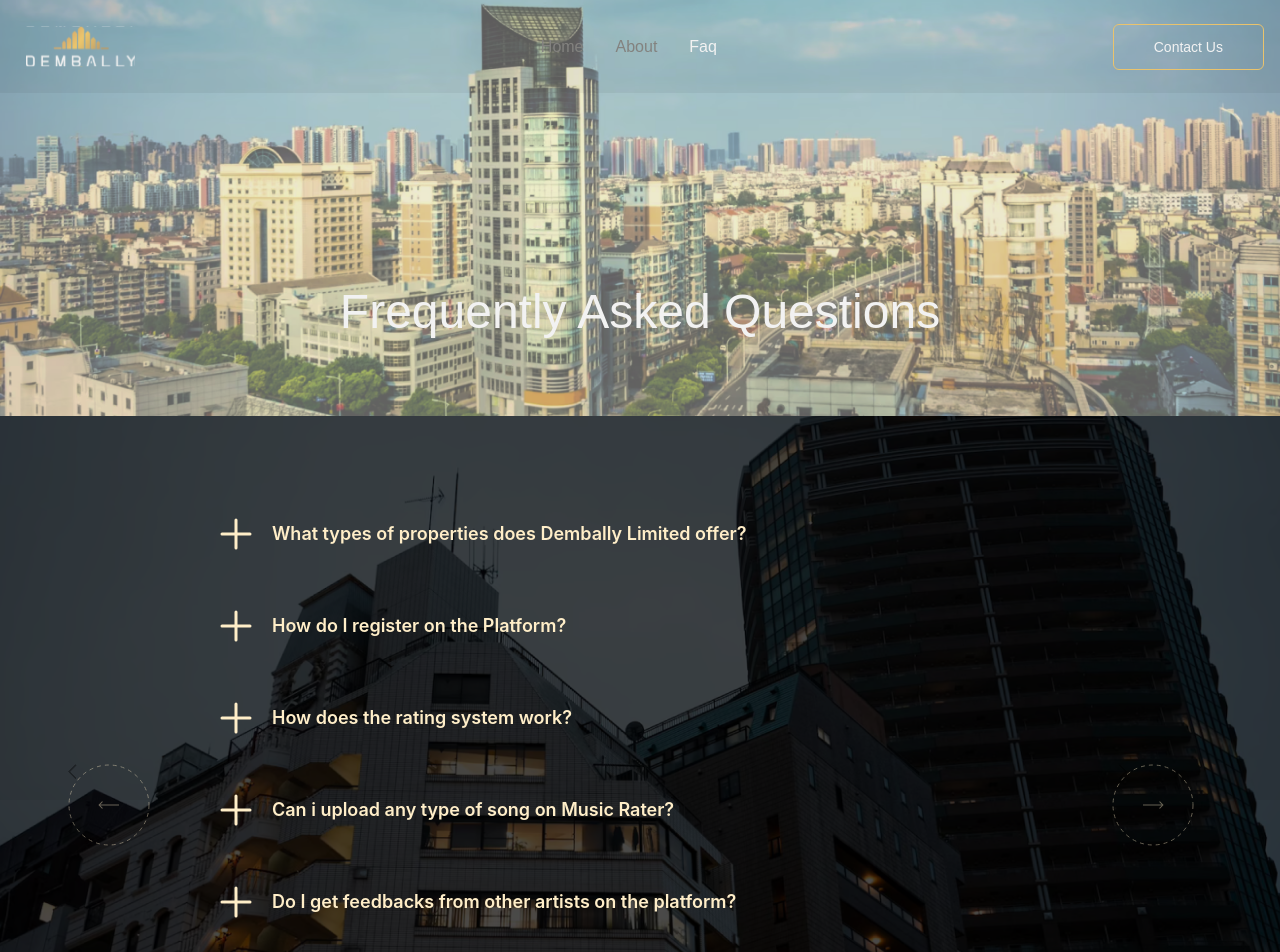
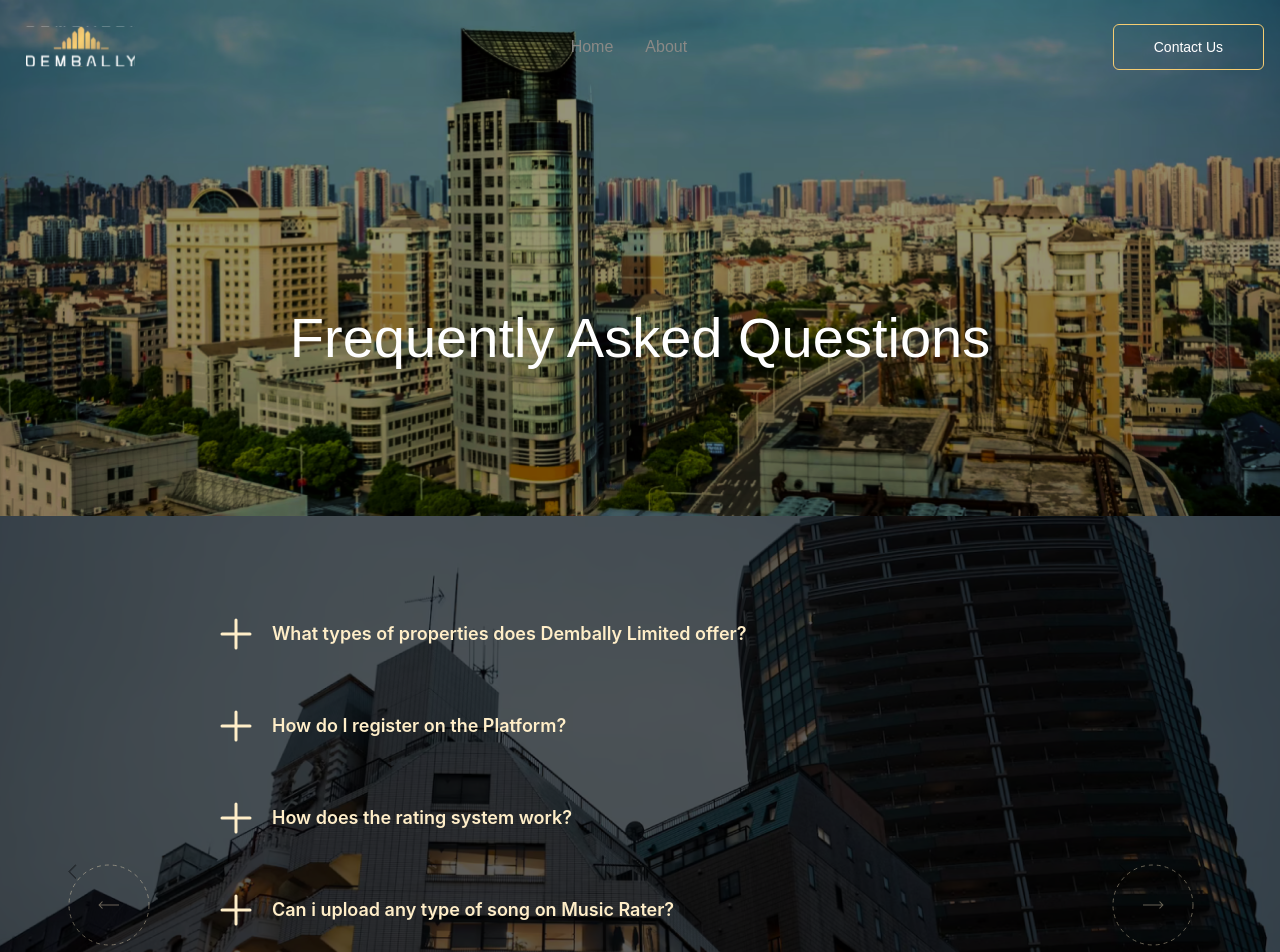
Before and after one commit to geraldkachi/dembally, a React (Vite) app: page /faq in a window 1280 px wide. Shown: the top 952 px of the page. Built offline with nearby package versions, Linux system fonts and the light colour scheme; a web font is replaced by a local one.

Commit message:
latest new for contacts

```diff
--- a/src/components/navbar/Navbar.tsx
+++ b/src/components/navbar/Navbar.tsx
@@ -14,20 +14,20 @@ const Navbar = ({ scrollToSection }: Props) => {
     return (
         // <div className=' sm:fixed top-0 w-full z-50 border-b-2 border-white'>
             <div className="">
-            <div className="bg-transparent  max-w-7xl  flex flex-wrap items-center justify-between mx-auto p-4">
+            <div className="bg-transparent  max-w-7xl  flex items-center justify-between mx-auto p-4">
                 <Link to="/" className="flex items-center">
                     <Logonav />
                 </Link>
 
 
                 <div className="justify-between items-center flex text-[#8A8986]">
-                    <Link to="/" className={`${window.location.pathname === '/' && 'hiden text-white'} mx-4`}>Home</Link>
-                    <Link to="/about" className={`${window.location.pathname === '/about' && 'hiden text-white'} mx-4`}>About</Link>
-                    <Link to="/faq" className={`${window.location.pathname === '/faq' && 'hiden text-white'} mx-4`}>Faq</Link>
+                    <Link to="/" className={`${window.location.pathname === '/' && 'hidden text-white'} mx-4`}>Home</Link>
+                    <Link to="/about" className={`${window.location.pathname === '/about' && 'hidden text-white'} mx-4`}>About</Link>
+                    <Link to="/faq" className={`${window.location.pathname === '/faq' && 'hidden text-white'} mx-4`}>Faq</Link>
                 </div>
 
-                <div className="hidden sm:flex md:order-2">
-                    <button type="button" onClick={() => navigate('/contact')} className="flex items-center border border-[#F6CD72]  text-white bg-transparent focus:outline-none  font-medium rounded-md text-sm px-10 sm:py-3 py-6 text-center mr-3 md:mr-0">
+                <div className="sm:flex md:order-2">
+                    <button type="button" onClick={() => navigate('/contact')} className={`${window.location.pathname === '/contact' && 'hidden'} whitespace-nowrap flex items-center border border-[#F6CD72]  text-white bg-transparent focus:outline-none  font-medium rounded-md text-sm px-5 sm:px-10 py-3 text-center mr-3 md:mr-0`}>
                         Contact Us
                     </button>
 
--- a/src/pages/home/Contact.tsx
+++ b/src/pages/home/Contact.tsx
@@ -10,6 +10,8 @@ const Contact = () => {
       </div>
 
       <section className="relative bg-[url(/contactimg.png)] bg-cover bg-center bg-no-repeat sm:h-screen">
+      <div className="absolute h-full w-full bg-black opacity-40"></div>
+
         <div className="relative mx-auto max-w-screen-xl sm:gap-x-56 px-4 sm:py-32 sm:px-6 lg:flex h-screen lg:items-center lg:px-8">
           <div className="hidden sm:flex flex-col justify-between">
             <div className="space-y-2 text-white">
--- a/src/pages/home/Faq.tsx
+++ b/src/pages/home/Faq.tsx
@@ -78,20 +78,19 @@ const Faq = () => {
   return (
     <div>
       <div className="absolute top-0 z-10 w-full">
-        <div className="absolute h-full w-full bg-black opacity-5"></div>
         <Navbar />
       </div>
       <div>
 
         <div className="">
-          <div className="absolute h-full w-full bg-black opacity-5"></div>
-          <div className="py-20 object-cover w-full h-full bg-no-repeat bg-cover bg-center mx-auto bg-[url('/faqfirst.png')]">
-            <div className="mt-52 text-5xl z-10 text-white font-medium text-center">Frequently Asked Questions</div>
+          <div className="py-40 object-cover w-full h-full bg-no-repeat bg-cover bg-center mx-auto bg-[url('/faqfirst.png')] bg-black bg-opacity-100">
+          {/* <div className="absolute h-full w-full bg-black opacity-5"></div> */}
+            <div className="mt-40 text-3xl md:text-[56px] text-white font-medium text-center">Frequently Asked Questions</div>
           </div>
         </div>
 
-        <div className="object-cover w-full h-full sm:h-screen bg-no-repeat bg-cover bg-center mx-auto bg-[url('/aboutbac.png')]">
-          <div className="absolute h-full w-full bg-black opacity-70"></div>
+        <div className="object-cover w-full h-full sm:h-screen bg-no-repeat bg-cover bg-center mx-auto bg-[url('/aboutbac.png')] bg-black bg-opacity-100">
+          <div className="absolute h-full w-full bg-black opacity-70 bg-opacity-90"></div>
 
           <div className="py-20">
             <Carousel arrows {...settings}>
```
